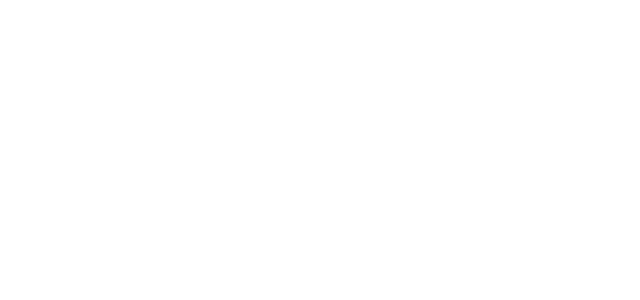
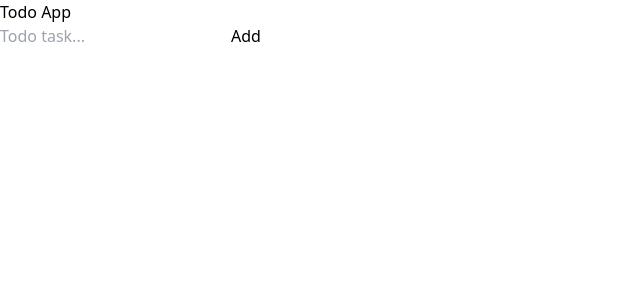
Before and after one commit to devfabien/redux-todo, a React (Vite) app: page / in a window 1280 px wide. Shown: the top 300 px of the page, without its empty margins (0-640 px from the left). Built offline with nearby package versions, Linux system fonts and the light colour scheme.

Commit message:
refactor: rendering form in the app file

```diff
--- a/src/App.tsx
+++ b/src/App.tsx
@@ -1,3 +1,9 @@
+import Form from "./components/Form";
+
 export default function App() {
-  return <div></div>;
+  return (
+    <div>
+      <Form />
+    </div>
+  );
 }
```
